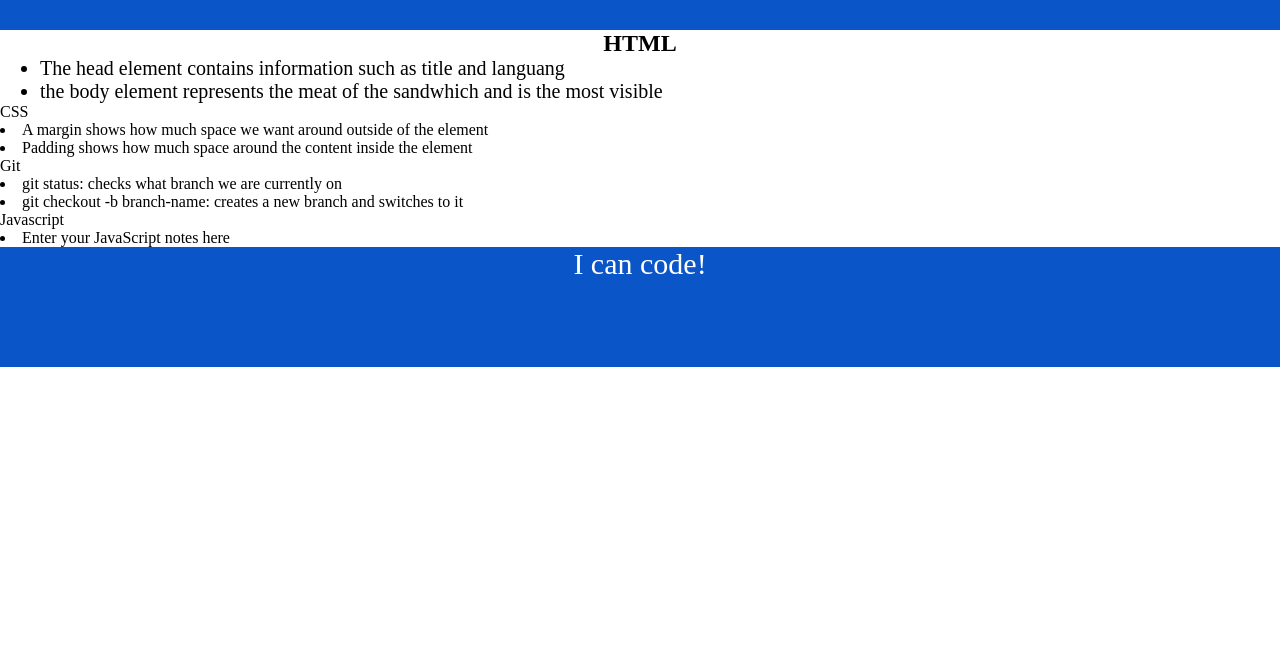
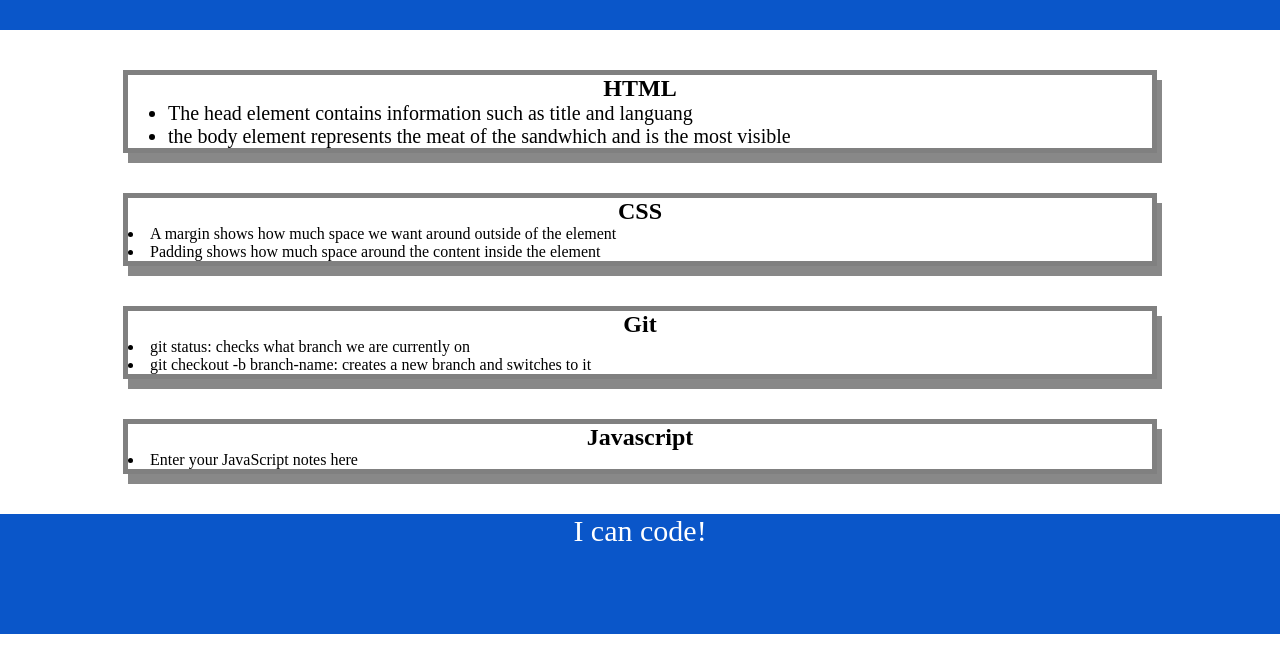
Before and after one commit to Tankb220/Prework-study-guide, a plain HTML site: page index.html in a window 1280 px wide. Shown: the part 90-762 px from the top of the page. Drawn offline with Linux system fonts and the light colour scheme.

Commit message:
added CSS to project

```diff
--- a/assets/style.css
+++ b/assets/style.css
@@ -33,3 +33,9 @@
     text-align: center;
     font-size: 30px;
    }
+ .card {
+    width: 80%;
+    margin: 40px auto;
+    border: 5px solid gray;
+    box-shadow: 5px 10px #888888;
+  }
--- a/index.html
+++ b/index.html
@@ -4,8 +4,9 @@
     <meta charset="UTF-8" />
     <meta http-equiv="X-UA-Compatible" content="IE=edge" />
     <meta name="viewport" content="width=device-width, initial-scale=1.0" />
+    <link rel="stylesheet" href="./assets/style.css">
     <title>Prework Study Guide</title>
-    <link rel="stylesheet" href="./assets/style.css">
+
   </head>
   <body>
     <header id="top">
@@ -25,7 +26,7 @@
       </section>
 
       <section class="card" id="css-section">
-        </h2>CSS</h2>
+        <h2>CSS</h2>
         <u1>
           <li>A margin shows how much space we want around outside of the element</li>
           <li>Padding shows how much space around the content inside the element</li>
@@ -33,7 +34,7 @@
       </section>
 
       <section class="card" id="git-section">
-       </h2>Git</h2>
+       <h2>Git</h2>
        <u1>
         <li>git status: checks what branch we are currently on</li>
         <li>git checkout -b branch-name: creates a new branch and switches to it</li>
@@ -41,7 +42,7 @@
       </section>
 
       <section class="card" id="javascript-section">
-      </h2>Javascript</h2>
+      <h2>Javascript</h2>
       <u1>
         <li>Enter your JavaScript notes here</li>
       </u1>
```
